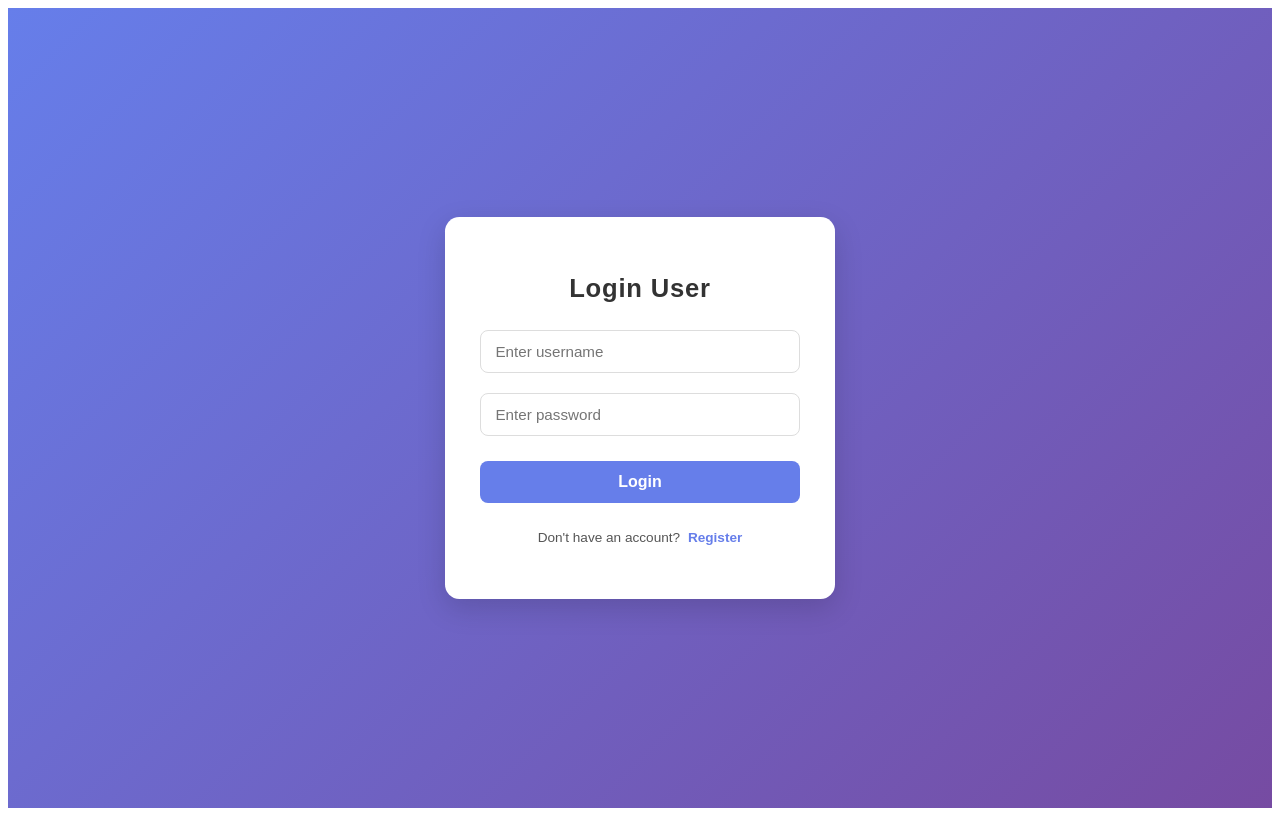
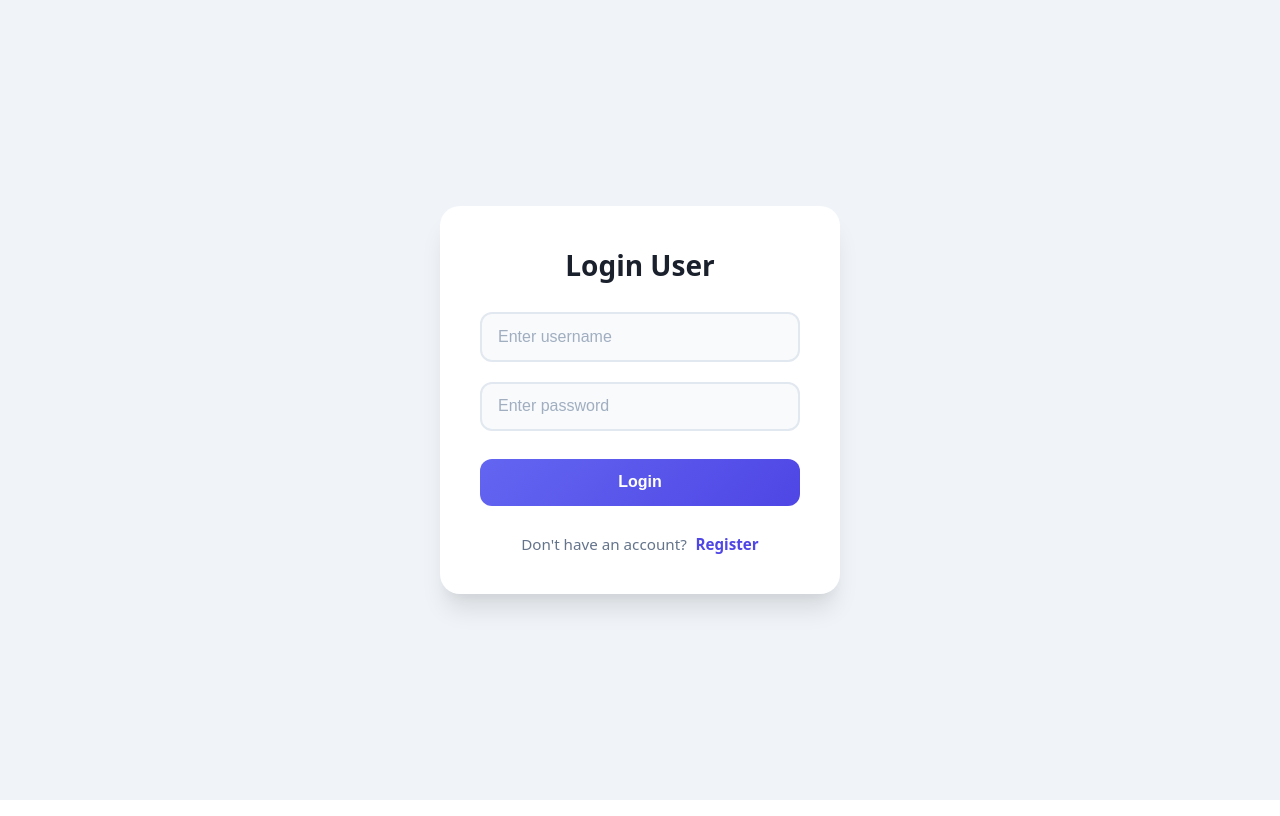
Before and after one commit to mannatgupta146/InstaXg, a React (Vite) app in the folder frontend/: page /login in a window 1280 px wide. Built offline with nearby package versions, Linux system fonts and the light colour scheme; no server answers.

Commit message:
auth form fixed

```diff
--- a/frontend/src/features/auth/pages/Login.jsx
+++ b/frontend/src/features/auth/pages/Login.jsx
@@ -30,29 +30,26 @@ const Login = () => {
   }
 
   return (
-    <main>
+  <div className="auth-page">
+    <div className="auth-container">
       <form onSubmit={handleSubmit}>
         <h1>Login User</h1>
 
         <input
-          onChange={(e) => {
-            setUsername(e.target.value)
-          }}
+          onChange={(e) => setUsername(e.target.value)}
           type="text"
           placeholder="Enter username"
           value={username}
         />
 
         <input
-          onChange={(e) => {
-            setPassword(e.target.value)
-          }}
+          onChange={(e) => setPassword(e.target.value)}
           type="password"
           placeholder="Enter password"
           value={password}
         />
 
-        <button>Login</button>
+        <button className="btn">Login</button>
 
         <p>
           Don't have an account?{" "}
@@ -61,8 +58,9 @@ const Login = () => {
           </Link>
         </p>
       </form>
-    </main>
-  )
+    </div>
+  </div>
+)
 }
 
 export default Login
--- a/frontend/src/features/auth/pages/Register.jsx
+++ b/frontend/src/features/auth/pages/Register.jsx
@@ -29,7 +29,8 @@ const Register = () => {
   }
 
   return (
-    <main>
+    <div className="auth-page">
+      <div className="auth-container">
         <form onSubmit={handleSubmit}>
           <h1>Register User</h1>
 
@@ -60,7 +61,7 @@ const Register = () => {
             value={password}
           />
 
-        <button>Register</button>
+          <button className="btn">Register</button>
 
           <p>
             Already have an account?{" "}
@@ -69,7 +70,8 @@ const Register = () => {
             </Link>
           </p>
         </form>
-    </main>
+      </div>
+    </div>
   )
 }
 
--- a/frontend/src/features/auth/style/form.scss
+++ b/frontend/src/features/auth/style/form.scss
@@ -1,109 +1,122 @@
-/* base font size for rem scaling */
-html {
-  font-size: 16px;
+/* 1. Global Reset Fixes */
+html, body, #root {
+  margin: 0;
+  padding: 0;
+  width: 100%;
+  min-height: 100%;
 }
 
-/* full page center */
-main {
+.auth-page {
   min-height: 100vh;
+  min-height: 100dvh;
+  width: 100%;
   display: flex;
+  align-items: center;
   justify-content: center;
-  align-items: center;
-  background: linear-gradient(135deg, #667eea, #764ba2);
-  font-family: Arial, Helvetica, sans-serif;
+
+  /* Background: Subtle soft blue-grey */
+  background: #f0f4f8;
+  padding: 2rem 1rem;
+  box-sizing: border-box;
 }
 
-/* form card */
-form {
-  background: #ffffff;
-  padding: 2.5rem 2.2rem;
-  border-radius: 0.9rem;
-  width: 20rem;
+.auth-container {
+  width: 100%;
+  max-width: 400px;
   display: flex;
   flex-direction: column;
-  gap: 1.2rem;
-  box-shadow: 0 0.6rem 1.8rem rgba(0, 0, 0, 0.15);
-  animation: fadeIn 0.4s ease;
 }
 
-/* heading */
-h1 {
-  text-align: center;
-  font-size: 1.6rem;
-  color: #333;
-  margin-bottom: 0.5rem;
-  letter-spacing: 0.05rem;
+form {
+  position: relative;
+  background: #ffffff; /* Solid white for a crisp look */
+  padding: 2.5rem;
+  border-radius: 1.25rem;
+
+  /* Softer, more modern shadow */
+  box-shadow: 0 20px 25px -5px rgba(0, 0, 0, 0.1),
+              0 10px 10px -5px rgba(0, 0, 0, 0.04);
+
+  display: flex;
+  flex-direction: column;
+  gap: 1.25rem;
+  max-height: calc(100vh - 4rem);
+  overflow-y: auto;
 }
 
-/* inputs */
-input {
-  padding: 0.75rem 0.9rem;
-  border-radius: 0.5rem;
-  border: 1px solid #ddd;
-  font-size: 0.95rem;
-  transition: 0.25s ease;
-  outline: none;
+/* Heading: Darker Slate */
+form h1 {
+  margin: 0 0 0.5rem 0;
+  font-size: 1.75rem;
+  text-align: center;
+  color: #1a202c; /* Deep slate */
+  font-weight: 800;
 }
 
-input:focus {
-  border-color: #667eea;
-  box-shadow: 0 0 0 0.15rem rgba(102, 126, 234, 0.15);
+/* Inputs: Better contrast and focus states */
+input {
+  width: 100%;
+  box-sizing: border-box;
+  padding: 0.85rem 1rem;
+  border: 2px solid #e2e8f0; /* Slightly thicker border */
+  border-radius: 0.75rem;
+  font-size: 1rem;
+  color: #2d3748;
+  background-color: #f8fafc; /* Very light grey input bg */
+  transition: all 0.2s ease-in-out;
+
+  &::placeholder {
+    color: #a0aec0;
+  }
+
+  &:focus {
+    outline: none;
+    background-color: #fff;
+    border-color: #6366f1; /* Indigo focus */
+    box-shadow: 0 0 0 4px rgba(99, 102, 241, 0.1);
+  }
 }
 
-/* button */
-button {
-  margin-top: 0.4rem;
-  padding: 0.75rem;
+/* Button: Vibrant Indigo Gradient */
+button.btn {
+  width: 100%;
+  padding: 0.9rem;
+  background: linear-gradient(135deg, #6366f1 0%, #4f46e5 100%);
+  color: white;
   border: none;
-  border-radius: 0.5rem;
-  background: #667eea;
-  color: #fff;
+  border-radius: 0.75rem;
+  font-weight: 700;
   font-size: 1rem;
-  font-weight: 600;
   cursor: pointer;
-  transition: 0.25s ease;
+  margin-top: 0.5rem;
+  transition: transform 0.1s active, box-shadow 0.2s;
+
+  &:hover {
+    background: linear-gradient(135deg, #4f46e5 0%, #4338ca 100%);
+    box-shadow: 0 4px 12px rgba(79, 70, 229, 0.3);
+  }
+
+  &:active {
+    transform: scale(0.98);
+  }
 }
 
-button:hover {
-  background: #5a67d8;
-  transform: translateY(-0.06rem);
-}
-
-button:active {
-  transform: translateY(0) scale(0.92);
-}
-
-/* paragraph below button */
+/* Text and Link */
 p {
   text-align: center;
-  font-size: 0.85rem;
-  color: #555;
+  font-size: 0.95rem;
+  color: #64748b; /* Muted slate */
   margin-top: 0.5rem;
-}
 
-/* register link */
-.toggleAuth {
-  color: #667eea;
-  font-weight: 600;
-  margin-left: 0.25rem;
-  text-decoration: none;
-  transition: 0.2s ease;
-}
+  .toggleAuth {
+    color: #4f46e5;
+    text-decoration: none;
+    font-weight: 700;
+    margin-left: 0.3rem;
 
-.toggleAuth:hover {
-  color: #5a67d8;
-  text-decoration: underline;
-}
-
-
-/* animation */
-@keyframes fadeIn {
-  from {
-    opacity: 0;
-    transform: translateY(0.7rem);
-  }
-  to {
-    opacity: 1;
-    transform: translateY(0);
+    &:hover {
+      color: #3730a3;
+      text-decoration: underline;
+    }
   }
 }
--- a/frontend/src/main.jsx
+++ b/frontend/src/main.jsx
@@ -1,6 +1,7 @@
 import React from "react"
 import ReactDOM from "react-dom/client"
 import App from "./App.jsx"
+import './style.scss'
 
 ReactDOM.createRoot(document.getElementById("root")).render(
   <React.StrictMode>
--- a/frontend/src/style.scss
+++ b/frontend/src/style.scss
@@ -1,29 +1,11 @@
 * {
-  margin: 0;
-  padding: 0;
-  box-sizing: border-box;
+    margin: 0;
+    padding: 0;
+    box-sizing: border-box;
 }
 
-html,
-body,
-#root {
-  width: 100%;
-  height: 100%;
+html, body, #root {
+    width: 100%;
+    height: 100%;
+    font-family: system-ui, -apple-system, BlinkMacSystemFont, 'Segoe UI', Roboto, Oxygen, Ubuntu, Cantarell, 'Open Sans', 'Helvetica Neue', sans-serif;
 }
-
-body {
-  background: linear-gradient(135deg, #667eea, #764ba2);
-  font-family:
-    system-ui,
-    -apple-system,
-    BlinkMacSystemFont,
-    "Segoe UI",
-    Roboto,
-    Oxygen,
-    Ubuntu,
-    Cantarell,
-    "Open Sans",
-    "Helvetica Neue",
-    sans-serif;
-    color: whitesmoke;
-}
```
Lines whose indentation alone changed are shown as unchanged.
